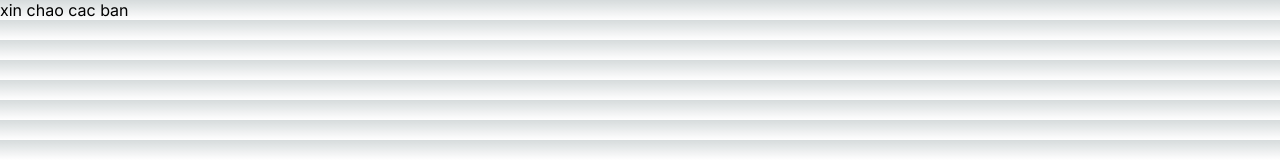
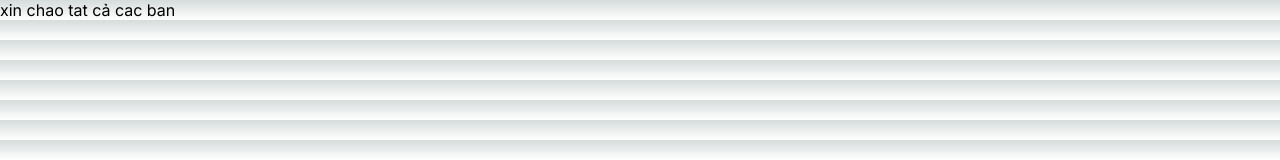
Before and after one commit to JindoIV/biendongvaygoi, a Next.js app in the folder client/: page / in a window 1280 px wide. Shown: the top 160 px of the page. Built offline with nearby package versions, Linux system fonts and the light colour scheme.

Commit message:
change description

```diff
--- a/client/src/app/page.tsx
+++ b/client/src/app/page.tsx
@@ -4,7 +4,7 @@ import styles from "./page.module.css";
 export default function Home() {
   return (
     <main>
-      <p>xin chao cac ban</p>
+      <p>xin chao tat cả cac ban</p>
     </main>
   );
 }
```
